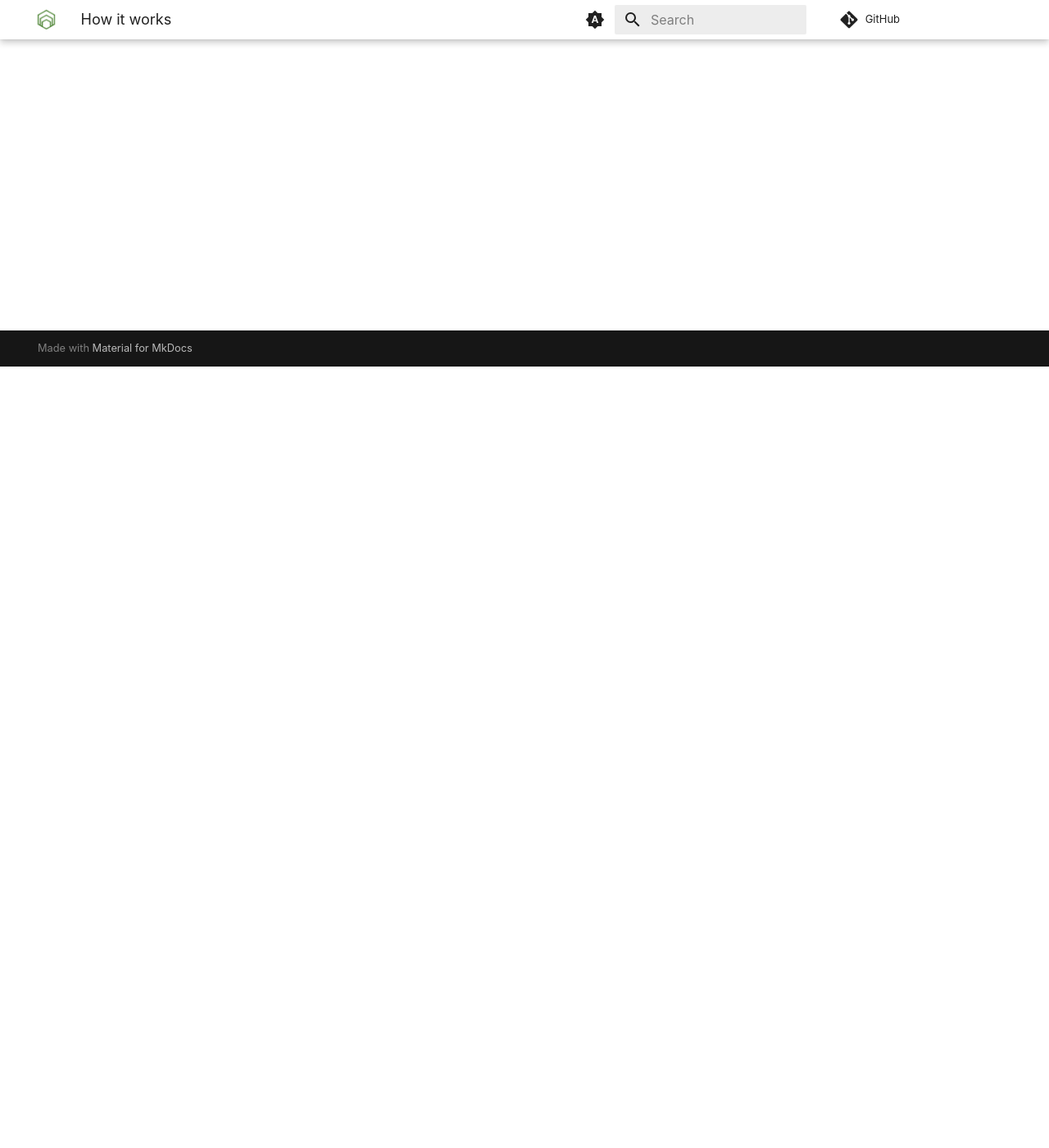
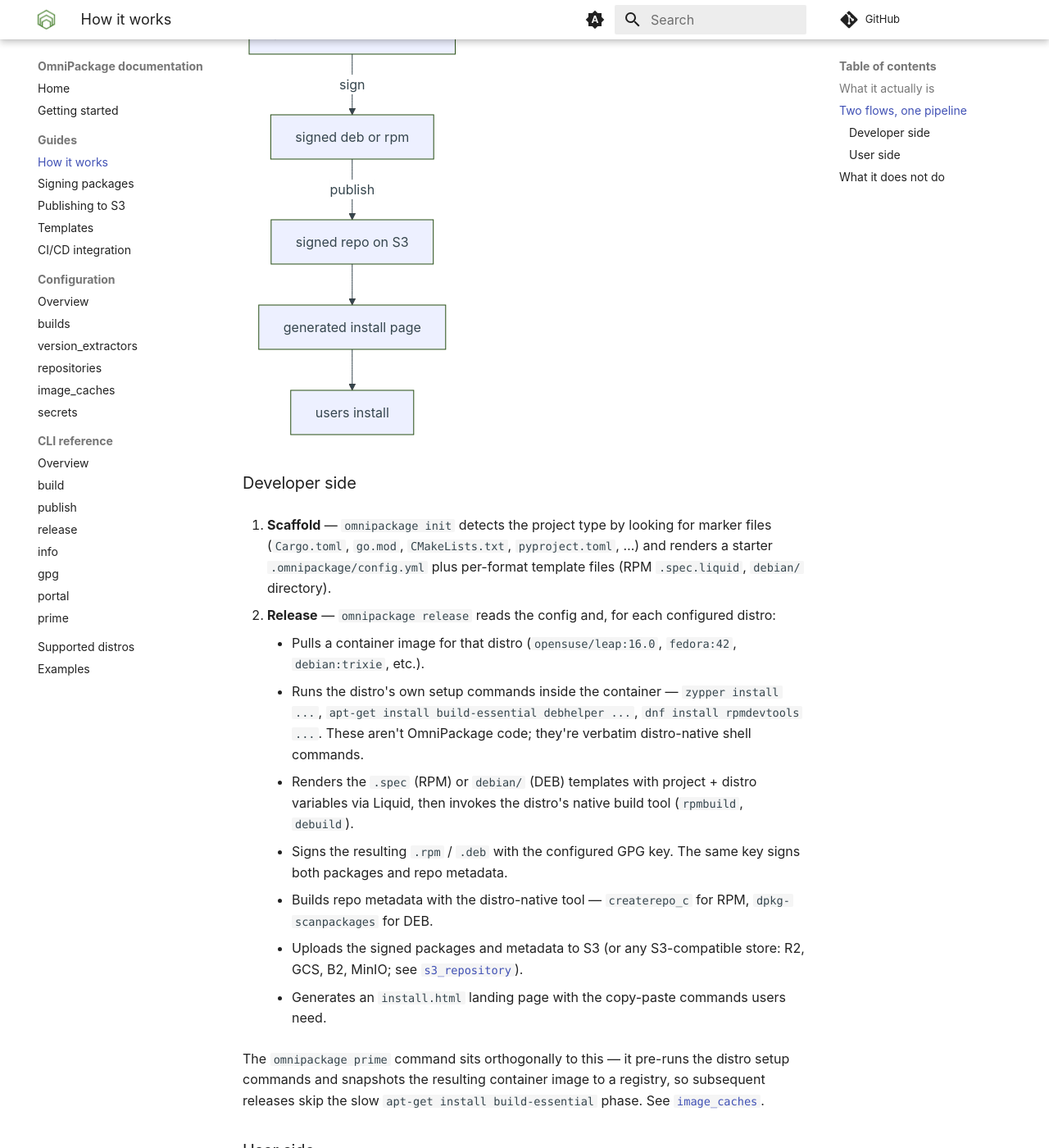
Before and after one commit to omnipackage/omnipackage-docs, an MkDocs documentation site: the page built from docs/guides/how_it_works.md, in a window 1280 px wide and 1400 px high, scrolled down 953 px. Shown: the whole window at 82% size. Built offline with MkDocs 1.6.1 and Material for MkDocs 9.7.7, drawn with Linux system fonts in a browser that asks for light colours; plug-ins that fetch from the network failed and are left out; comment, search, counter and statistics services are not loaded; some of the changed text lies outside the part shown.

Commit message:
up how it works page

````diff
--- a/docs/guides/how_it_works.md
+++ b/docs/guides/how_it_works.md
@@ -2,4 +2,52 @@
 
 High-level walkthrough of what happens when you run `omnipackage release`. This page is conceptual — it explains the model, not the flags.
 
-<!-- TODO: prose + a mermaid diagram of the pipeline -->
+## What it actually is
+
+OmniPackage is a thin wrapper over Linux packaging infrastructure that already exists. `rpmbuild`, `debuild`, `createrepo_c`, `dpkg-scanpackages`, `gpg`, container runtimes (`podman` / `docker`), `apt` / `dnf` / `zypper` — none of it is reinvented. OmniPackage's job is to drive these tools in the right order, per distro, with sane defaults, so a single project repo can ship signed packages to many distros from one config file.
+
+The motivation is on [About](https://omnipackage.org/about): native Linux packaging works fine for distro maintainers, but it's a steep climb for individual developers who just want users to `apt install` their software. OmniPackage closes that gap on both sides — developer UX (one config, one command) and user UX (a generated install page with four copy-paste commands).
+
+## Two flows, one pipeline
+
+There's a developer-side flow and a user-side flow. The pipeline produces both.
+
+```mermaid
+flowchart TD
+  src["source repo"] -->|init| cfg["omnipackage config"]
+  cfg -->|release| build["per-distro container build"]
+  build -->|sign| pkg["signed deb or rpm"]
+  pkg -->|publish| repo["signed repo on S3"]
+  repo --> page["generated install page"]
+  page --> install["users install"]
+```
+
+### Developer side
+
+1. **Scaffold** — `omnipackage init` detects the project type by looking for marker files (`Cargo.toml`, `go.mod`, `CMakeLists.txt`, `pyproject.toml`, …) and renders a starter `.omnipackage/config.yml` plus per-format template files (RPM `.spec.liquid`, `debian/` directory).
+
+2. **Release** — `omnipackage release` reads the config and, for each configured distro:
+    - Pulls a container image for that distro (`opensuse/leap:16.0`, `fedora:42`, `debian:trixie`, etc.).
+    - Runs the distro's own setup commands inside the container — `zypper install ...`, `apt-get install build-essential debhelper ...`, `dnf install rpmdevtools ...`. These aren't OmniPackage code; they're verbatim distro-native shell commands.
+    - Renders the `.spec` (RPM) or `debian/` (DEB) templates with project + distro variables via Liquid, then invokes the distro's native build tool (`rpmbuild`, `debuild`).
+    - Signs the resulting `.rpm` / `.deb` with the configured GPG key. The same key signs both packages and repo metadata.
+    - Builds repo metadata with the distro-native tool — `createrepo_c` for RPM, `dpkg-scanpackages` for DEB.
+    - Uploads the signed packages and metadata to S3 (or any S3-compatible store: R2, GCS, B2, MinIO; see [`s3_repository`](s3_repository.md)).
+    - Generates an `install.html` landing page with the copy-paste commands users need.
+
+The `omnipackage prime` command sits orthogonally to this — it pre-runs the distro setup commands and snapshots the resulting container image to a registry, so subsequent releases skip the slow `apt-get install build-essential` phase. See [`image_caches`](../configuration/image_caches.md).
+
+### User side
+
+What ends up at `<bucket_public_url>/<path_in_bucket>/install.html` is what a real end user sees:
+
+- For DEB-family distros, four lines: add the apt source, import the GPG key, `apt-get update`, `apt-get install <package>`.
+- For RPM-family distros, the equivalent `dnf` / `zypper` flow.
+
+After install, users get updates the way they get updates for everything else — through their distro's normal `apt upgrade` / `dnf upgrade` / `zypper update`. There's no opt-in updater, no Electron tray icon, no separate channel. The repo is a normal repo, signed, served over HTTPS.
+
+## What it does not do
+
+- Build new package formats. RPM and DEB only. Flatpak/Snap/AppImage/AUR/Nix are different bets — see [About](https://omnipackage.org/about) for why.
+- Host your repository. You bring the bucket. The trade-off is no vendor lock-in and your packages live in storage you control.
+- Sandbox installed software. Packages run with the same privileges any `apt install` package gets — there's no Flatpak-style isolation.
````
